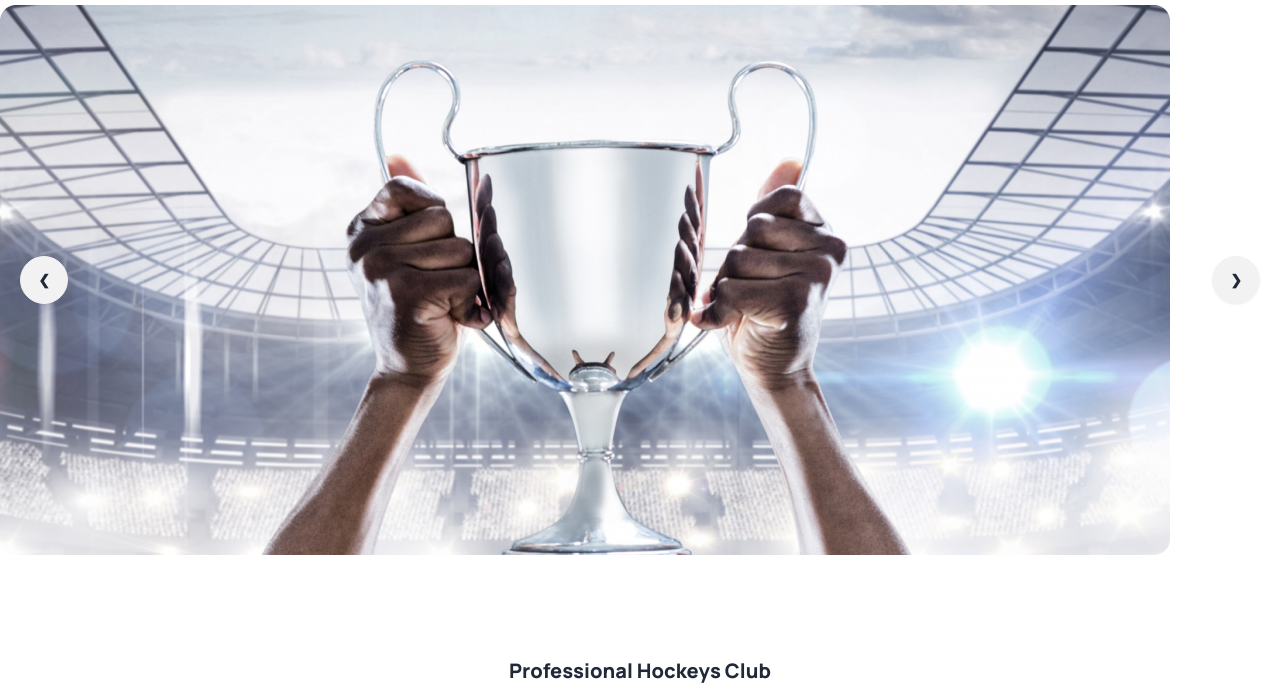
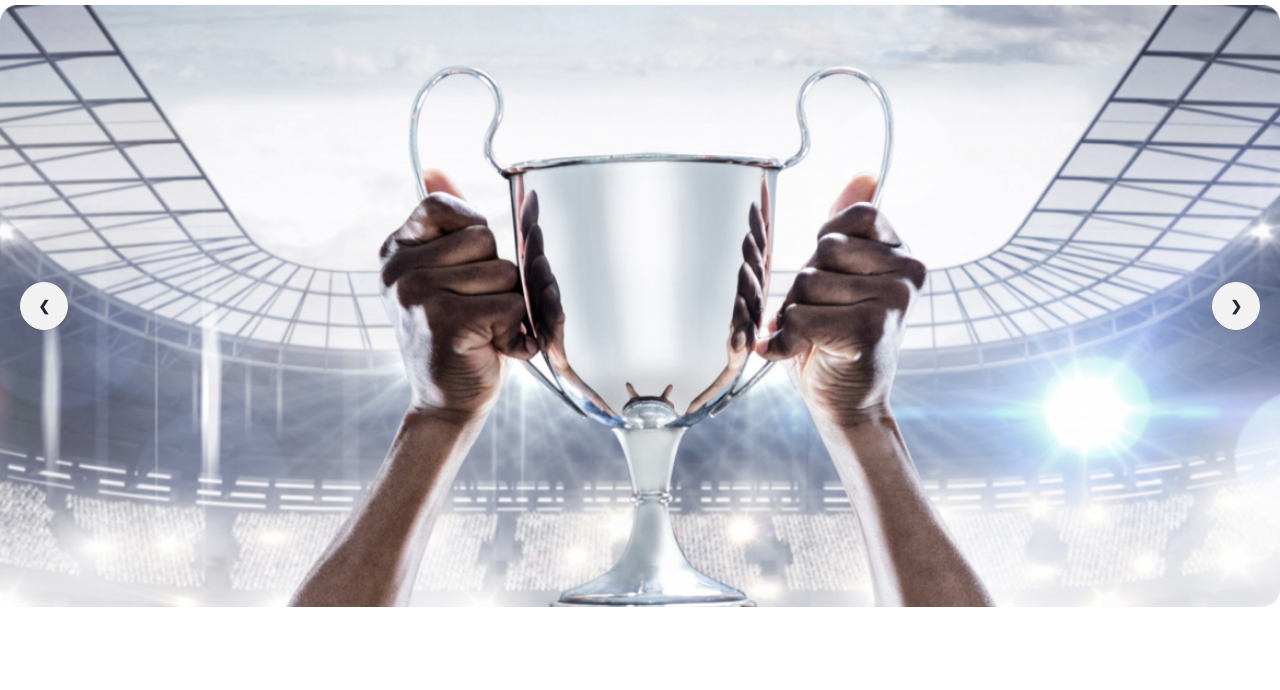
Before and after one commit to TLtonmoy/assignment-3, a plain HTML site: page index.html in a window 1280 px wide. Shown: the part 63-753 px from the top of the page. Drawn offline with nearby package versions, Linux system fonts and the light colour scheme; grey boxes are pictures that could not be loaded.

Commit message:
last commit

```diff
--- a/index.html
+++ b/index.html
@@ -67,7 +67,7 @@
 
         <div class="carousel w-full">
             <div id="slide1" class="carousel-item relative w-full">
-              <img src="Images/1.png" class="w-80%" />
+              <img src="Images/1.png" class="w-full" />
               <div class="absolute flex justify-between transform -translate-y-1/2 left-5 right-5 top-1/2">
                 <a href="#slide2" class="btn btn-circle">❮</a>
                 <a href="#slide2" class="btn btn-circle">❯</a>
```
